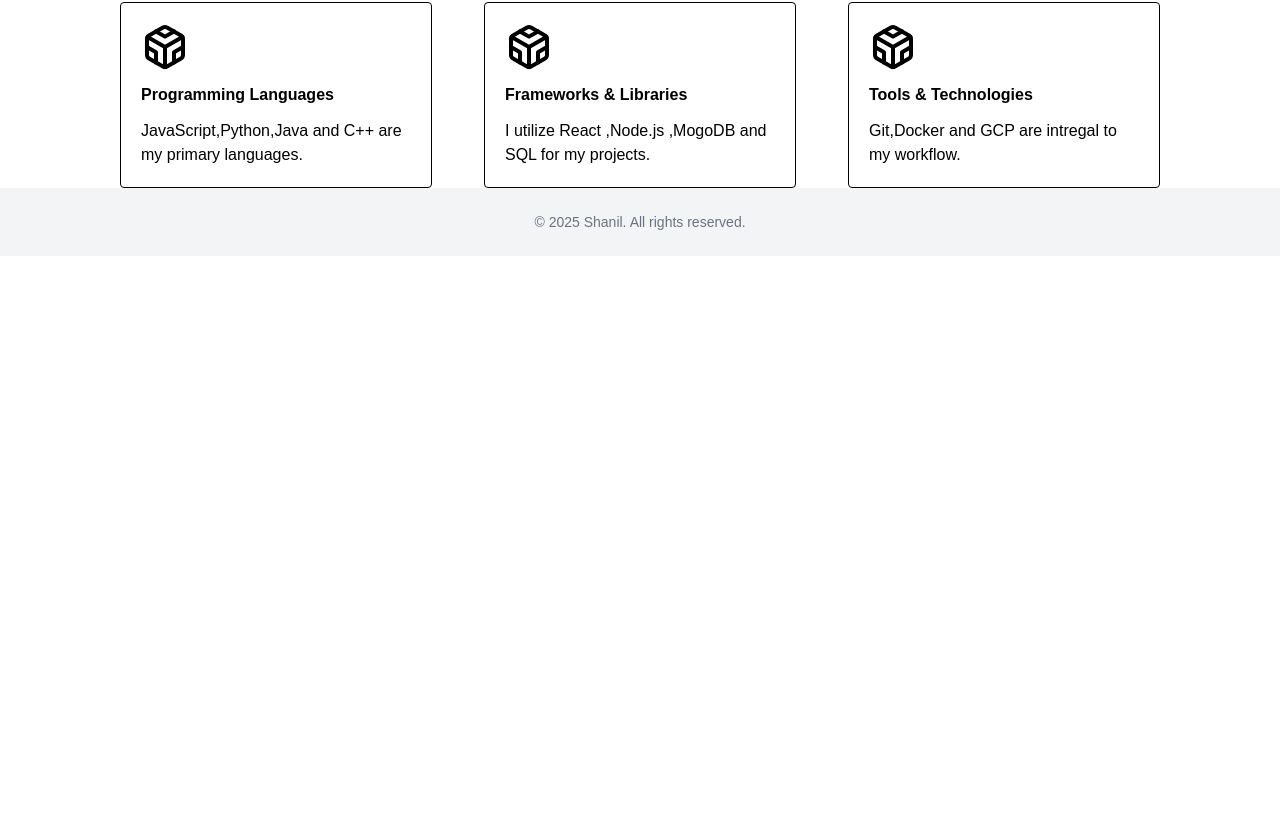
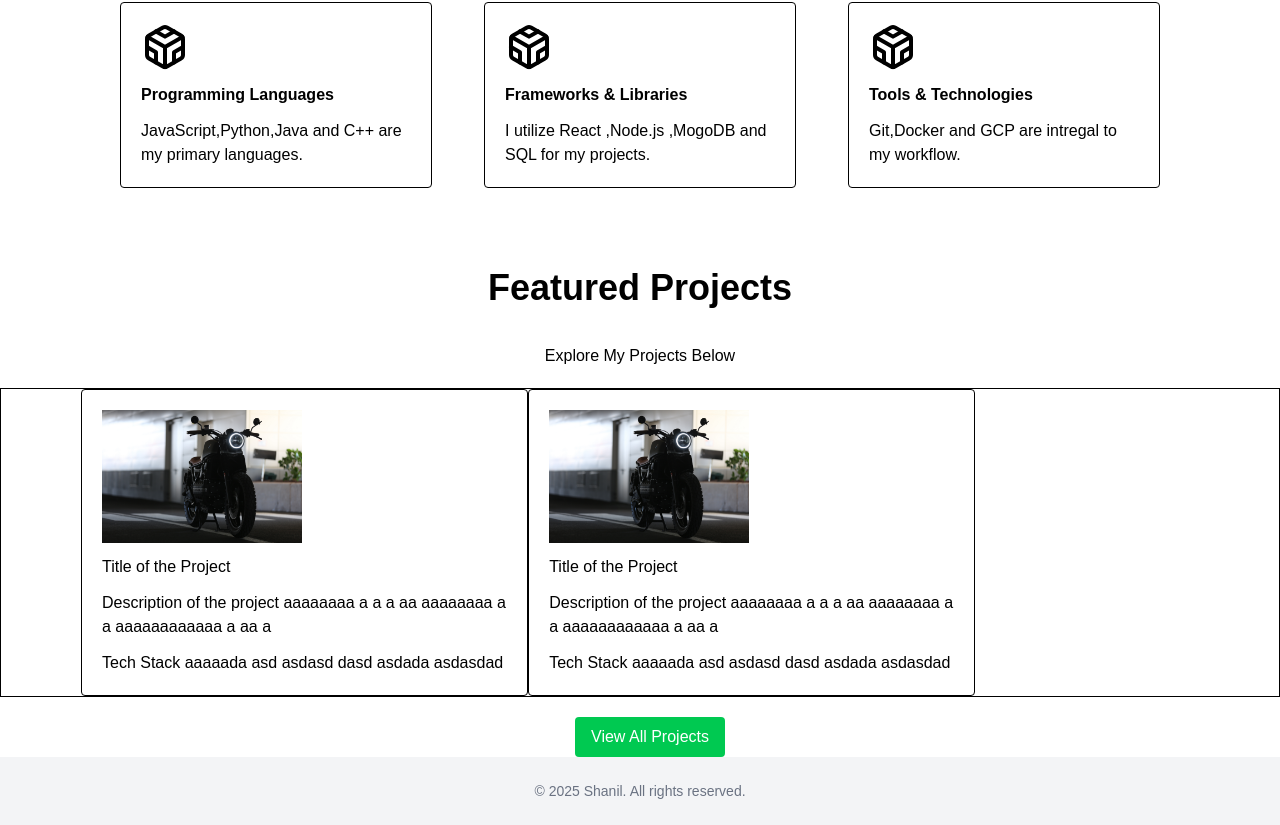
Before and after one commit to ShanilPraveen/MyPortfolio, a Next.js app in the folder frontend/: page / in a window 1280 px wide. Shown: the part 1015-1840 px from the top of the page. Before the commit the page ends 1271 px from the top, so only its background shows below. Built offline with nearby package versions, Linux system fonts and the light colour scheme; a web font is replaced by a local one.

Commit message:
projects section

```diff
--- a/frontend/app/page.tsx
+++ b/frontend/app/page.tsx
@@ -1,11 +1,13 @@
 import Hero from "../sections/Hero";
 import Tech from "../sections/Tech";
+import Projects from "../sections/Projects";
 
 const HomePage = () => {
   return (
     <>
       <Hero/>
       <Tech/>
+      <Projects/>
     </>
 
   );
--- /dev/null
+++ b/frontend/sections/Projects.jsx
@@ -0,0 +1,44 @@
+"use client";
+import { motion } from "framer-motion";
+import bike from "../images/bike.jpg";
+import Image from "next/image";
+
+const Projects = () => {
+  return (
+    <section className="flex sm:flex-col bg-white sm:pt-20 sm:space-y-5 sm:w-full sm:justify-between sm:items-center h-1/2 ">
+      <h1 className="text-black font-bold text-2xl sm:text-4xl">
+        Featured Projects
+      </h1>
+      <h1 className="text-black font-medium text-1xl mt-4">
+        Explore My Projects Below
+      </h1>
+      <div className="flex sm:flex-row w-full px-20 border-1 border-black ">
+        <div className="flex flex-col space-y-3 border-1 border-black rounded-sm p-5 w-2/5">
+            <Image
+              src={bike}
+              alt="Bike"
+              width={200}
+              height={200}/>
+              <h1 className="text-black font-medium text-1.5xl">Title of the Project</h1>
+              <p className="text-black font-medium text-1xl">Description of the project aaaaaaaa a a a aa  aaaaaaaa a a aaaaaaaaaaaa a aa  a</p>
+              <h1 className="text-black font-medium text-1xl">Tech Stack aaaaada asd asdasd dasd asdada asdasdad</h1>
+        </div>
+        <div className="flex flex-col space-y-3 border-1 border-black rounded-sm p-5 w-2/5">
+            <Image
+              src={bike}
+              alt="Bike"
+              width={200}
+              height={200}/>
+              <h1 className="text-black font-medium text-1.5xl">Title of the Project</h1>
+              <p className="text-black font-medium text-1xl">Description of the project aaaaaaaa a a a aa  aaaaaaaa a a aaaaaaaaaaaa a aa  a</p>
+              <h1 className="text-black font-medium text-1xl">Tech Stack aaaaada asd asdasd dasd asdada asdasdad</h1>
+        </div>
+      </div>
+      <button className="bg-green-500 text-white font-medium py-2 px-4 rounded hover:bg-green-700 ml-5">
+        View All Projects
+      </button>
+    </section>
+  );
+};
+
+export default Projects;
```
Also changed, not shown: frontend/images/bike.jpg (added).
